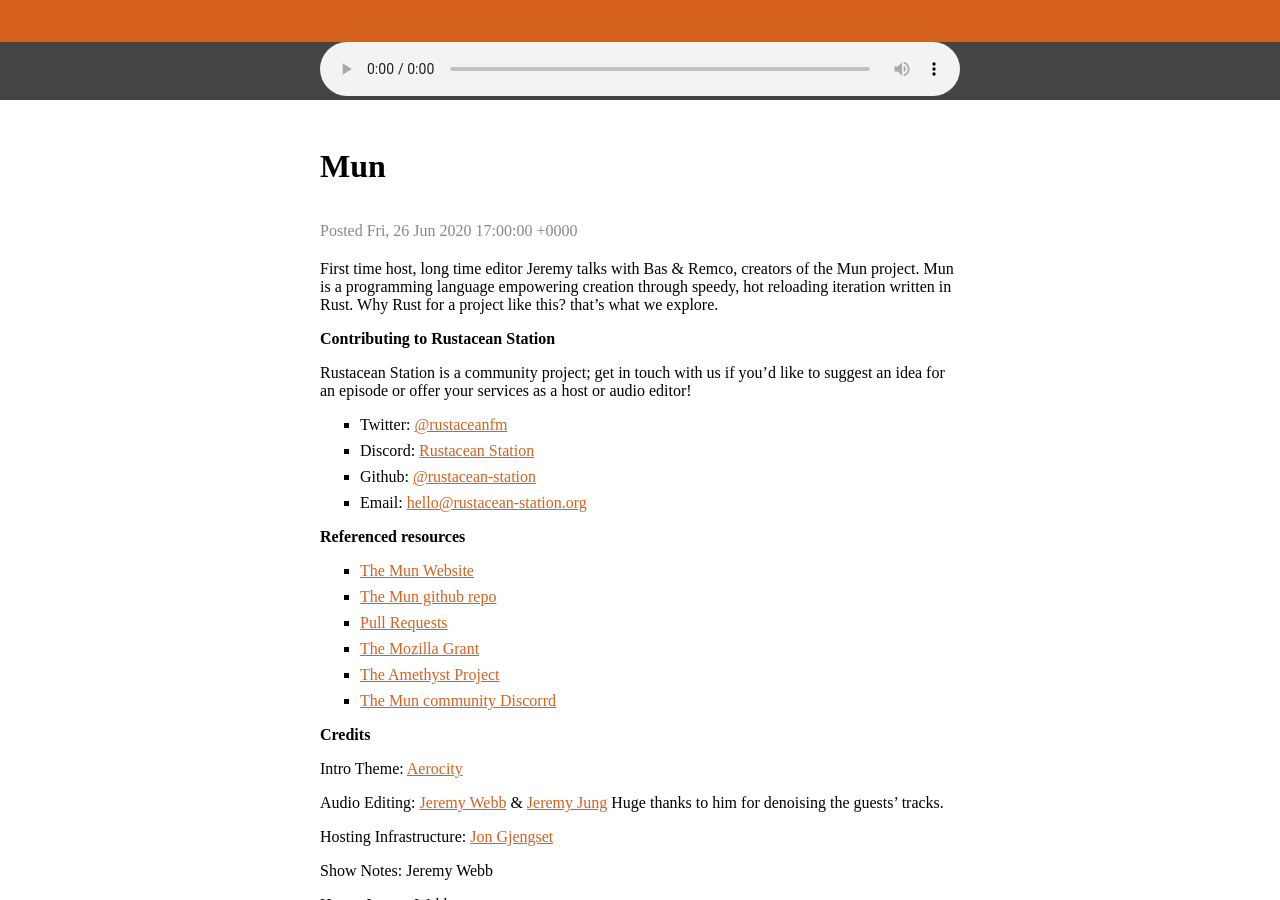
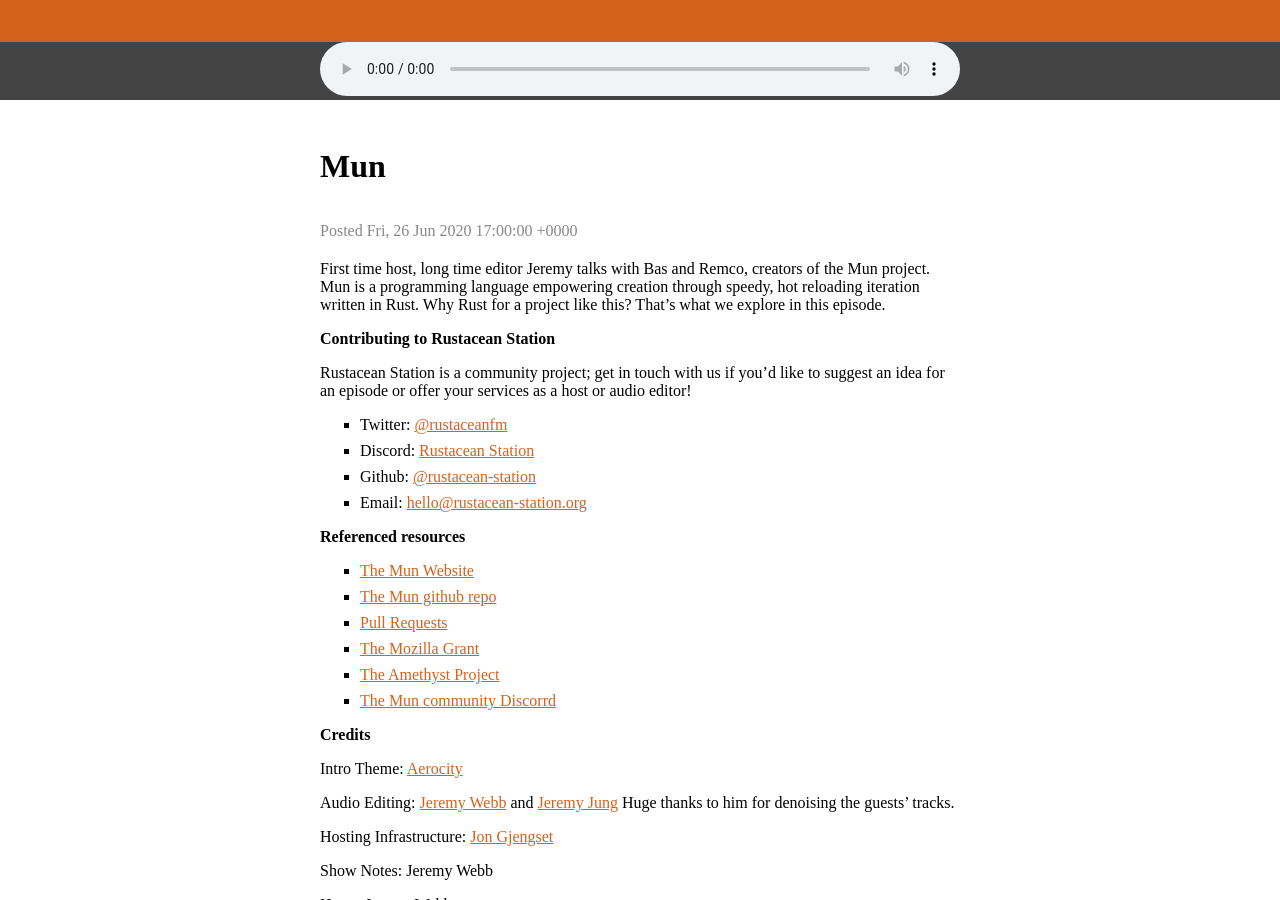
Before and after one commit to rustacean-station/rustacean-station.org, a Jekyll site: the page built from _episodes/020-mun.md, in a window 1280 px wide and 900 px high, scrolled down 392 px. Built offline with Jekyll 4.4.1, drawn with Linux system fonts in a browser that asks for light colours.

Commit message:
Update 020-mun.md
Removed ampersands.

```diff
--- a/_episodes/020-mun.md
+++ b/_episodes/020-mun.md
@@ -6,7 +6,7 @@
 length: "40029157"
 #reddit: (leave blank on initial publish, amend with link and uncomment this line after Reddit thread has been posted)
 ---
-First time host, long time editor Jeremy talks with Bas & Remco, creators of the Mun project. Mun is a programming language empowering creation through speedy, hot reloading iteration written in Rust. Why Rust for a project like this? that's what we explore.
+First time host, long time editor Jeremy talks with Bas and Remco, creators of the Mun project. Mun is a programming language empowering creation through speedy, hot reloading iteration written in Rust. Why Rust for a project like this? That's what we explore in this episode.
 
 ### Contributing to Rustacean Station
 Rustacean Station is a community project; get in touch with us if you'd like to suggest an idea for an episode or offer your services as a host or audio editor!
@@ -30,7 +30,7 @@
 
 Intro Theme: [Aerocity](https://twitter.com/AerocityMusic)
 
-Audio Editing: [Jeremy Webb](https://twitter.com/alphastrata) & [Jeremy Jung](https://www.softwaresessions.com/) Huge thanks to him for denoising the guests' tracks.
+Audio Editing: [Jeremy Webb](https://twitter.com/alphastrata) and [Jeremy Jung](https://www.softwaresessions.com/) Huge thanks to him for denoising the guests' tracks.
 
 Hosting Infrastructure: [Jon Gjengset](https://twitter.com/jonhoo/)
 
@@ -38,4 +38,4 @@
 
 Hosts: Jeremy Webb
 
-Guests: [Remco Kujiper](https://www.linkedin.com/in/remco-k-13a669ba/) & [Bas Zalmstra](https://www.linkedin.com/in/baszalmstra/)
+Guests: [Remco Kujiper](https://www.linkedin.com/in/remco-k-13a669ba/) and [Bas Zalmstra](https://www.linkedin.com/in/baszalmstra/)
```
